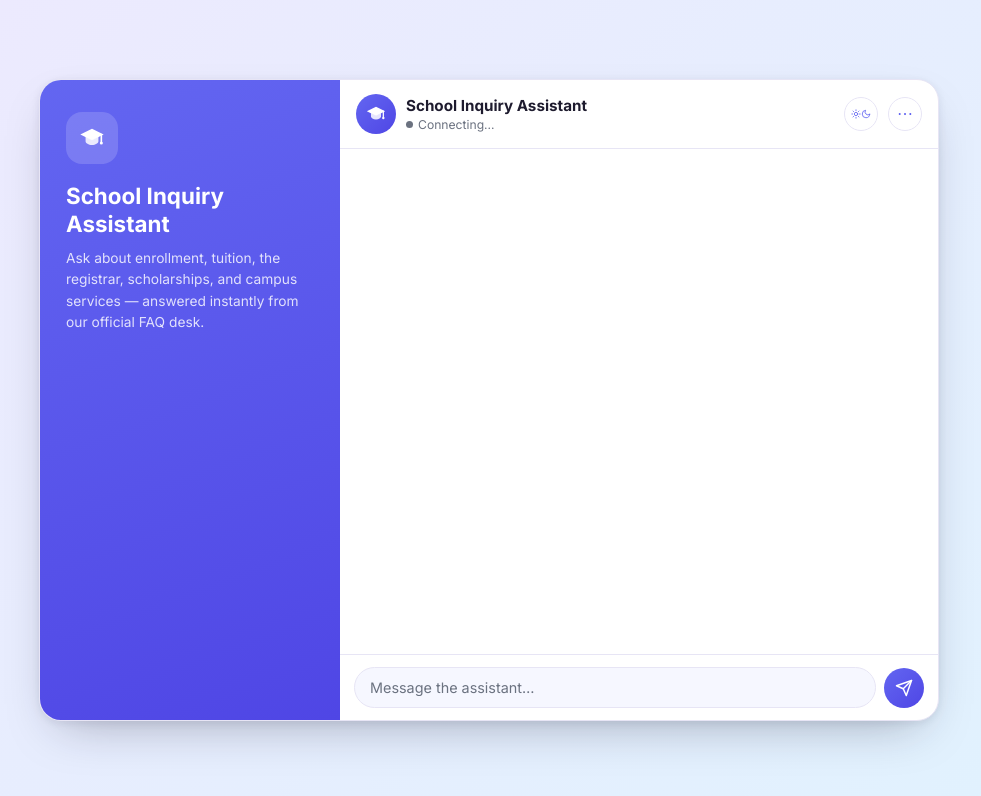
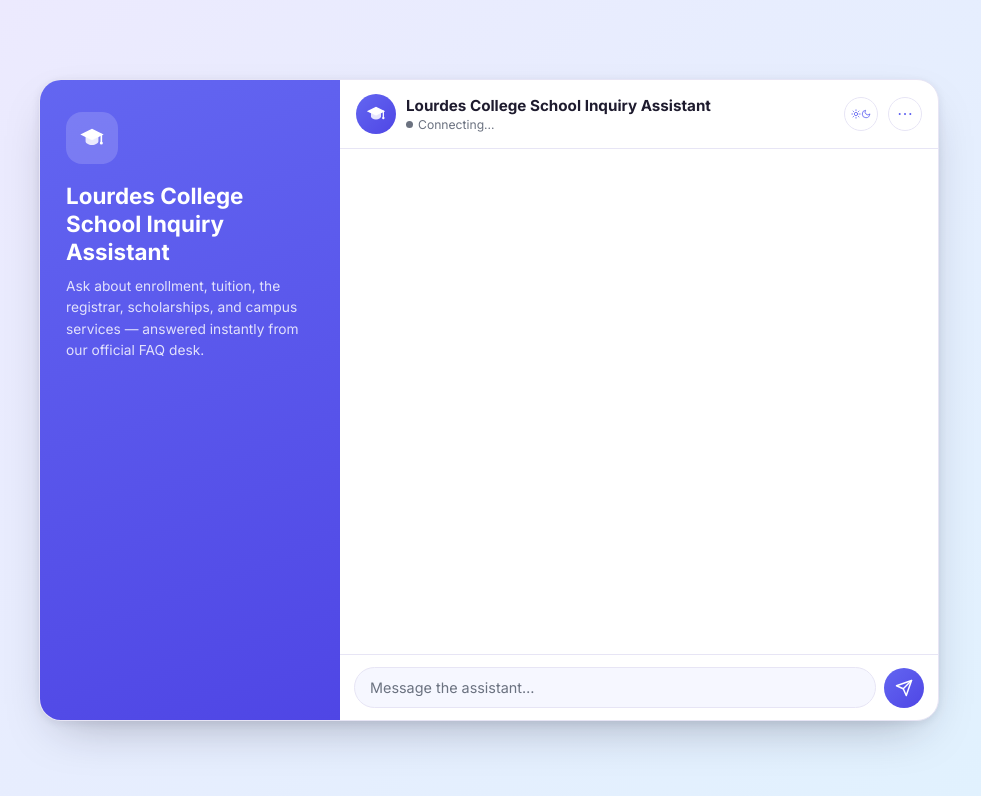
Before and after one commit to fritzhou/chatbot, a plain HTML site: page chatbot.html in a window 1280 px wide. Shown: the whole page, without its empty margins (151-1132 px from the left). Drawn offline with Linux system fonts and the light colour scheme; a script that the page names is missing.

Commit message:
Update chatbot.html

```diff
--- a/chatbot.html
+++ b/chatbot.html
@@ -21,7 +21,7 @@
       <!-- Desktop-only brand panel; hidden on mobile to match the widget look -->
       <aside class="brand-panel">
         <div class="brand-mark"><img src="logo-mark.svg" alt="" class="mark-icon" /></div>
-        <h1 class="brand-title">School Inquiry<br />Assistant</h1>
+        <h1 class="brand-title">Lourdes College School Inquiry<br />Assistant</h1>
         <p class="brand-tagline">
           Ask about enrollment, tuition, the registrar, scholarships, and
           campus services — answered instantly from our official FAQ desk.
@@ -35,7 +35,7 @@
         <header class="chat-header">
           <div class="avatar" aria-hidden="true"><img src="logo-mark.svg" alt="" class="mark-icon" /></div>
           <div class="header-text">
-            <p class="assistant-name">School Inquiry Assistant</p>
+            <p class="assistant-name">Lourdes College School Inquiry Assistant</p>
             <p class="status-line" id="connection-status" data-state="loading">
               <span class="status-dot"></span>
               <span id="status-label">Connecting…</span>
@@ -91,8 +91,6 @@
     </div>
 
   </div>
-<script src="https://cdn.jsdelivr.net/npm/eruda"></script>
-<script>eruda.init();</script>
   <script type="module" src="chatbot.js"></script>
 </body>
 </html>
```
